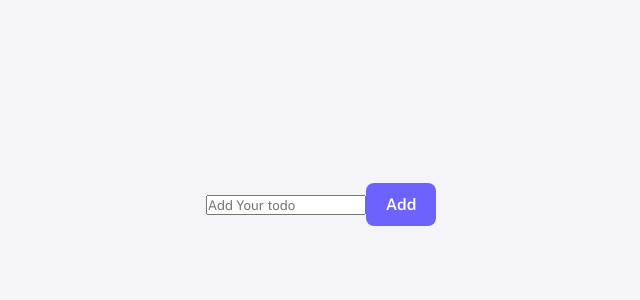
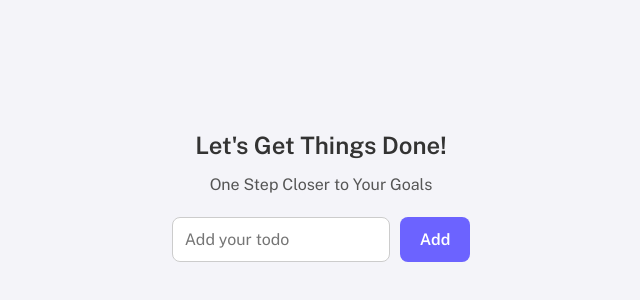
Before and after one commit to aldimaulanaa/todo-app, a React (Vite) app: page / in a window 1280 px wide. Shown: the part 196-496 px from the top of the page, without its empty margins (319-959 px from the left). Built offline with nearby package versions, Linux system fonts and the light colour scheme.

Commit message:
Update TodoForm.jsx

```diff
--- a/src/components/TodoForm.jsx
+++ b/src/components/TodoForm.jsx
@@ -12,14 +12,22 @@ const TodoForm = ({ addTodo }) => {
     };
 
     return (
-        <form onSubmit={handleSubmit}>
+        <form onSubmit={handleSubmit} className="todo-form">
+            <div className="todo-header">
+                <h2>Let's Get Things Done!</h2>
+                <p>One Step Closer to Your Goals</p>
+            </div>
+
+            <div className="input-container">
                 <input
                     type="text"
+                    className="todo-input"
                     onChange={(e) => setValue(e.target.value)}
                     value={value}
-                placeholder="Add Your todo"
+                    placeholder="Add your todo"
                 />
                 <button className="todo-btn" type="submit">Add</button>
+            </div>
         </form>
     );
 };
```
Lines whose indentation alone changed are shown as unchanged.
